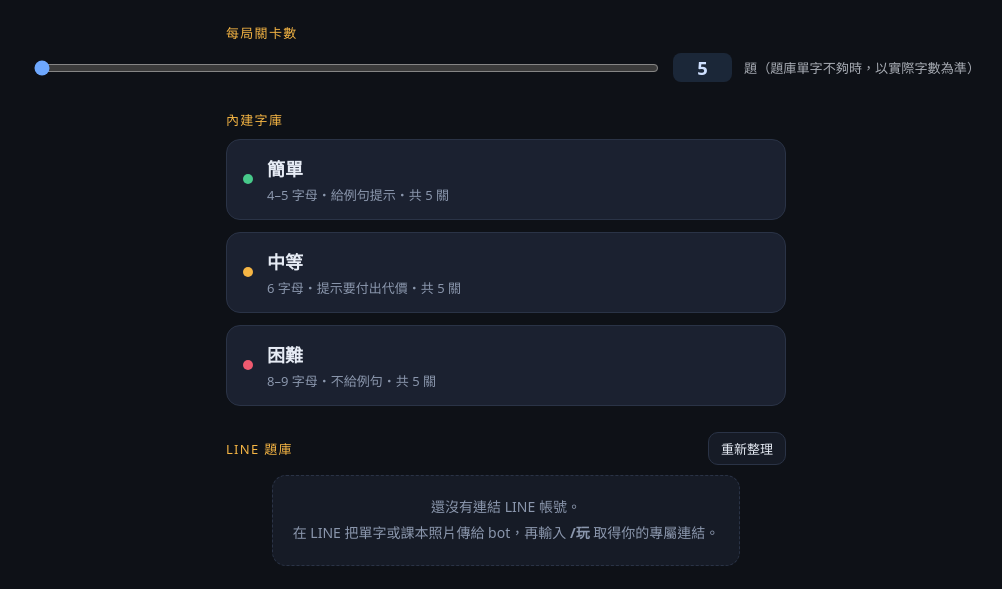
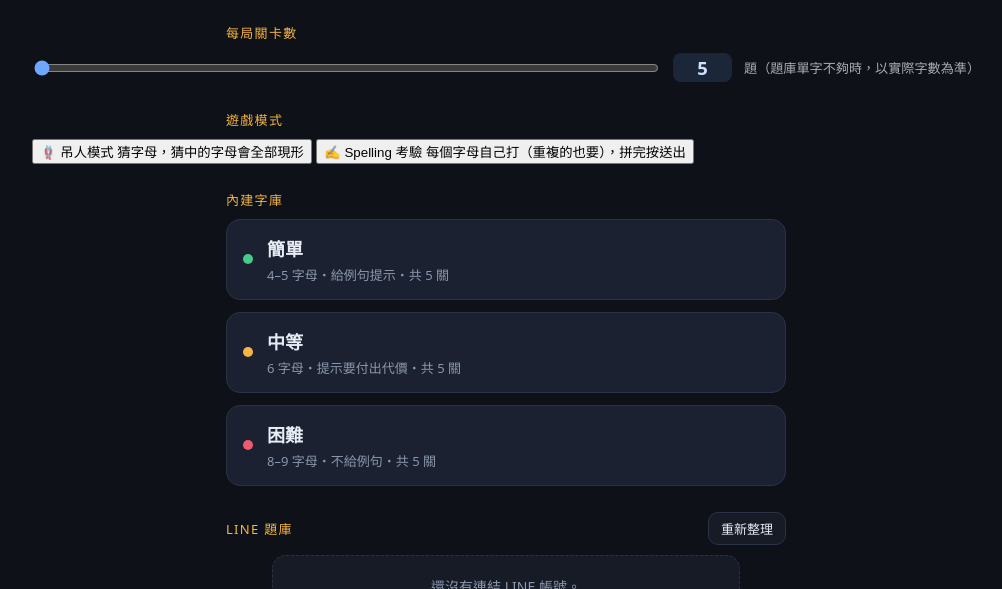
Before and after one commit to wingjs01/AAA, a plain HTML site: page index.html in a window 1280 px wide. Shown: the part 204-793 px from the top of the page, without its empty margins (134-1136 px from the left). Drawn offline with Linux system fonts and the light colour scheme; no server answers.

Commit message:
單字測驗：開始畫面新增遊戲模式切換

```diff
--- a/index.html
+++ b/index.html
@@ -21,6 +21,18 @@
              aria-label="每局關卡數">
       <span id="roundsValue" class="rounds-value">5</span>
       <span class="rounds-hint">題（題庫單字不夠時，以實際字數為準）</span>
+    </div>
+
+    <div class="section-head"><span>遊戲模式</span></div>
+    <div id="modeRow" class="mode-row" role="radiogroup" aria-label="遊戲模式">
+      <button type="button" class="mode-btn" data-mode="hangman" role="radio">
+        <span class="mode-name">🪢 吊人模式</span>
+        <span class="mode-desc">猜字母，猜中的字母會全部現形</span>
+      </button>
+      <button type="button" class="mode-btn" data-mode="spell" role="radio">
+        <span class="mode-name">✍️ Spelling 考驗</span>
+        <span class="mode-desc">每個字母自己打（重複的也要），拼完按送出</span>
+      </button>
     </div>
 
     <div class="section-head"><span>內建字庫</span></div>
@@ -170,7 +182,7 @@
         <div id="wordSlots" class="word-slots" aria-live="polite"></div>
 
         <div class="wrong-row">
-          <span class="wrong-label">拼錯過</span>
+          <span id="wrongLabel" class="wrong-label">拼錯過</span>
           <div id="wrongLetters" class="wrong-letters"></div>
         </div>
 
```
